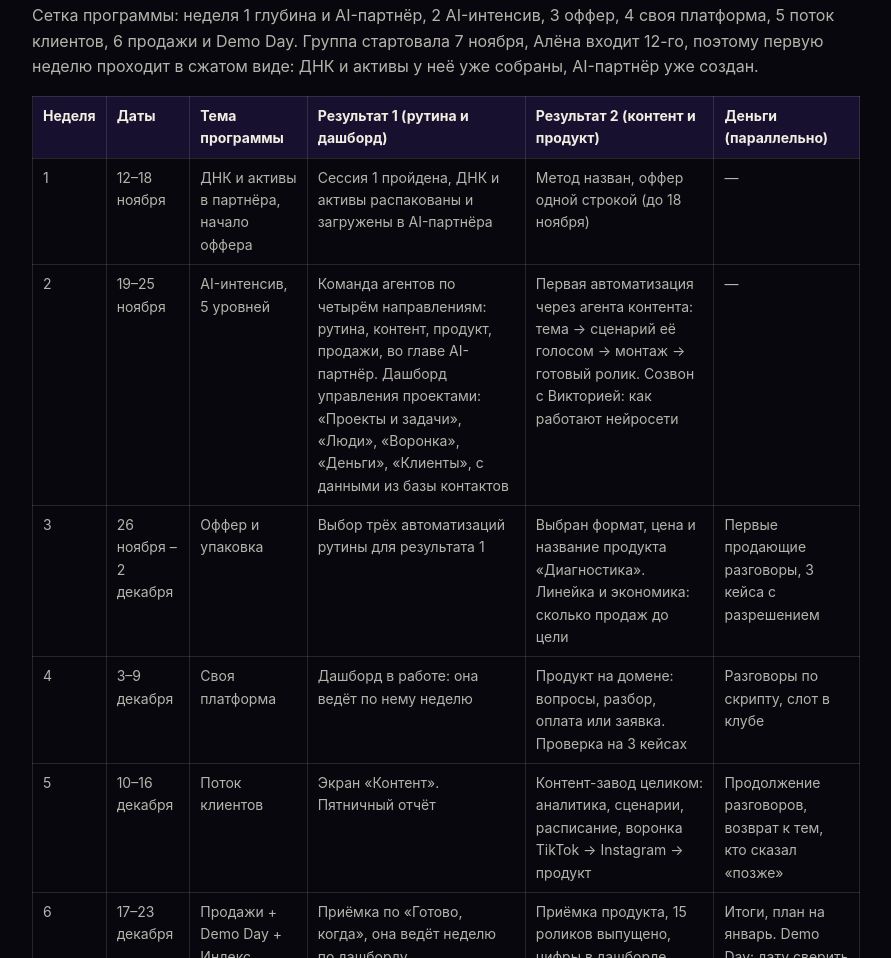
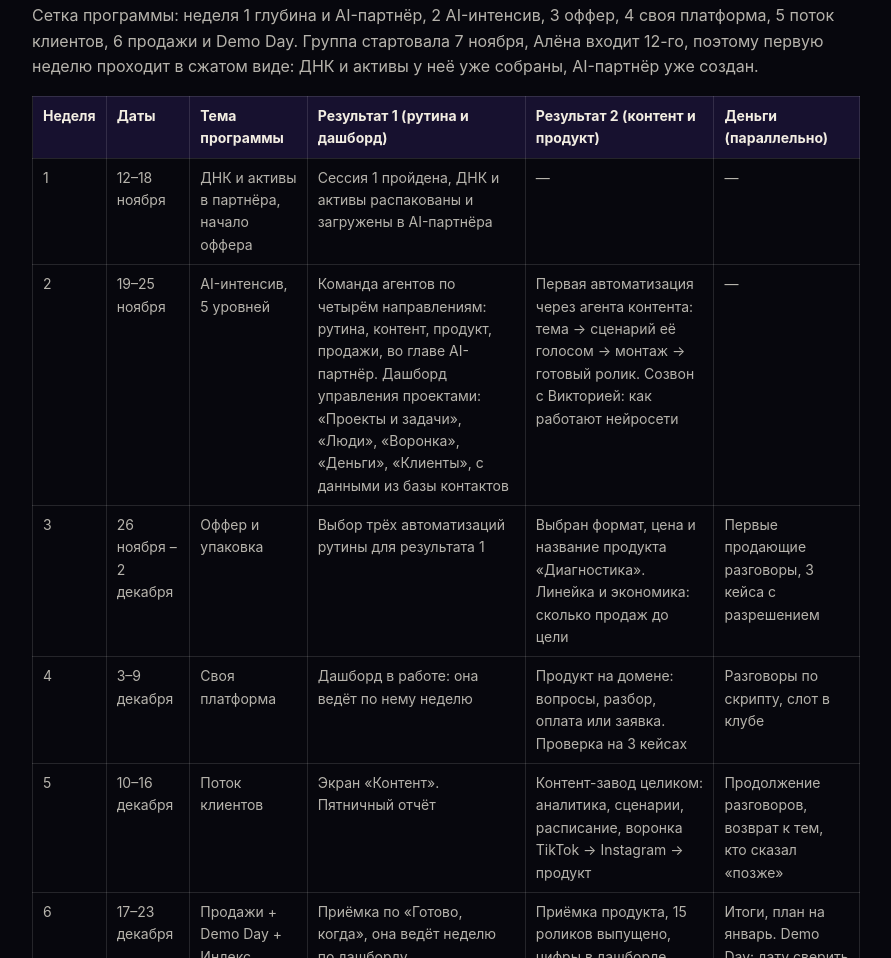
Before and after one commit to vikagladysheva07-source/okean-vliyaniya, a plain HTML site: page p/30c94533171f/index.html in a window 1280 px wide. Shown: the part 2586-3544 px from the top of the page, without its empty margins (194-1085 px from the left). Drawn offline with Linux system fonts and the light colour scheme.

Commit message:
Алёна Ким: неделя 1 без задачи про метод и оффер
Co-Authored-By: Claude Opus 5.5 <noreply@anthropic.com>

```diff
--- a/p/30c94533171f/index.html
+++ b/p/30c94533171f/index.html
@@ -72,7 +72,7 @@ th,td{border:1px solid var(--line);padding:8px 10px;text-align:left;vertical-ali
 <p>Сетка программы: неделя 1 глубина и AI-партнёр, 2 AI-интенсив, 3 оффер, 4 своя платформа, 5 поток клиентов, 6 продажи и Demo Day. Группа стартовала 7 ноября, Алёна входит 12-го, поэтому первую неделю проходит в сжатом виде: ДНК и активы у неё уже собраны, AI-партнёр уже создан.</p>
 <div class="t"><table>
 <tr><th>Неделя</th><th>Даты</th><th>Тема программы</th><th>Результат 1 (рутина и дашборд)</th><th>Результат 2 (контент и продукт)</th><th>Деньги (параллельно)</th></tr>
-<tr><td>1</td><td>12–18 ноября</td><td>ДНК и активы в партнёра, начало оффера</td><td>Сессия 1 пройдена, ДНК и активы распакованы и загружены в AI-партнёра</td><td>Метод назван, оффер одной строкой (до 18 ноября)</td><td>—</td></tr>
+<tr><td>1</td><td>12–18 ноября</td><td>ДНК и активы в партнёра, начало оффера</td><td>Сессия 1 пройдена, ДНК и активы распакованы и загружены в AI-партнёра</td><td>—</td><td>—</td></tr>
 <tr><td>2</td><td>19–25 ноября</td><td>AI-интенсив, 5 уровней</td><td>Команда агентов по четырём направлениям: рутина, контент, продукт, продажи, во главе AI-партнёр. Дашборд управления проектами: «Проекты и задачи», «Люди», «Воронка», «Деньги», «Клиенты», с данными из базы контактов</td><td>Первая автоматизация через агента контента: тема → сценарий её голосом → монтаж → готовый ролик. Созвон с Викторией: как работают нейросети</td><td>—</td></tr>
 <tr><td>3</td><td>26 ноября – 2 декабря</td><td>Оффер и упаковка</td><td>Выбор трёх автоматизаций рутины для результата 1</td><td>Выбран формат, цена и название продукта «Диагностика». Линейка и экономика: сколько продаж до цели</td><td>Первые продающие разговоры, 3 кейса с разрешением</td></tr>
 <tr><td>4</td><td>3–9 декабря</td><td>Своя платформа</td><td>Дашборд в работе: она ведёт по нему неделю</td><td>Продукт на домене: вопросы, разбор, оплата или заявка. Проверка на 3 кейсах</td><td>Разговоры по скрипту, слот в клубе</td></tr>
```
